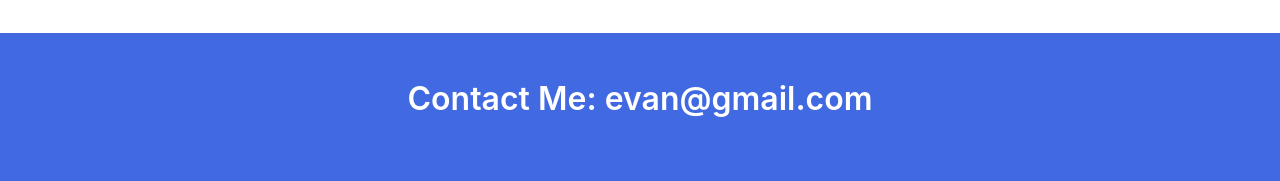
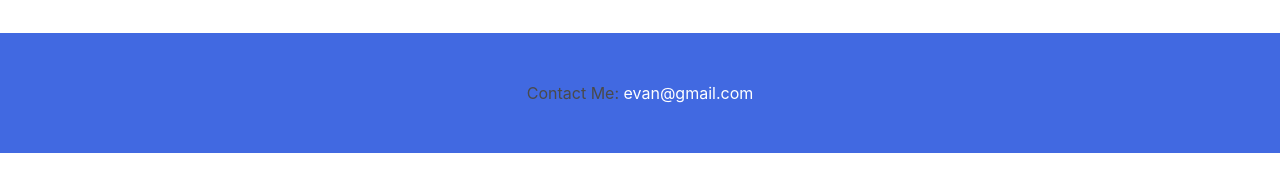
Before and after one commit to hink123/evan_portfolio, a plain HTML site: page index.html in a window 1280 px wide. Shown: the part 708-889 px from the top of the page. After the commit the page ends 861 px from the top, so only its background shows below. Drawn offline with nearby package versions, Linux system fonts and the light colour scheme.

Commit message:
mailto feature

```diff
--- a/index.html
+++ b/index.html
@@ -60,9 +60,10 @@
 
         <footer class="footer" id="contact">
             <div class="content has-text-centered">
-                <h1 class="has-text-white">
-                    Contact Me: evan@gmail.com
-                </h1>
+                Contact Me:
+                <a href='mailto:evan@gmail.com' class="has-text-white">
+                    evan@gmail.com
+                </a>
             </div>
         </footer>
     </body>
```
